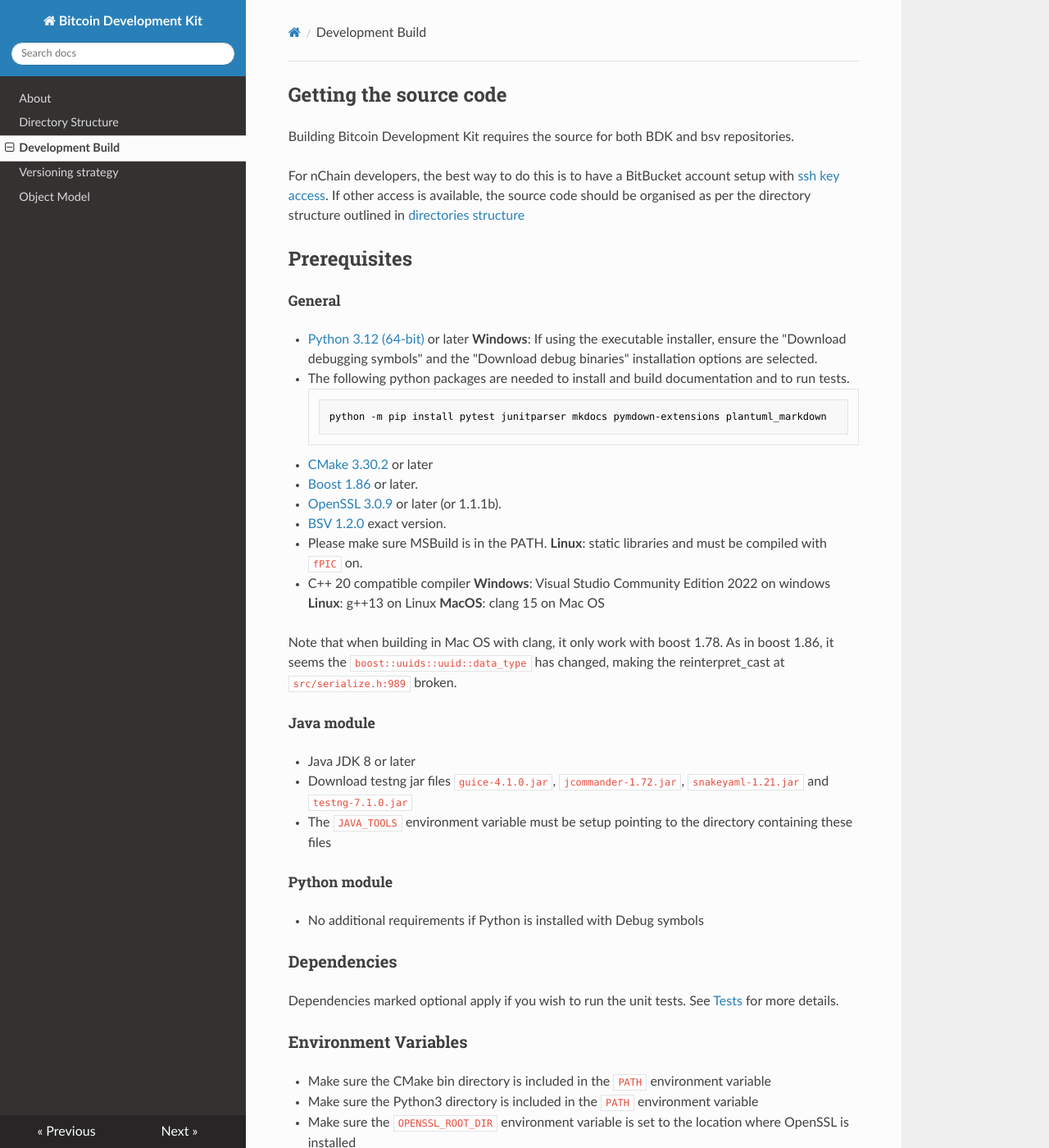
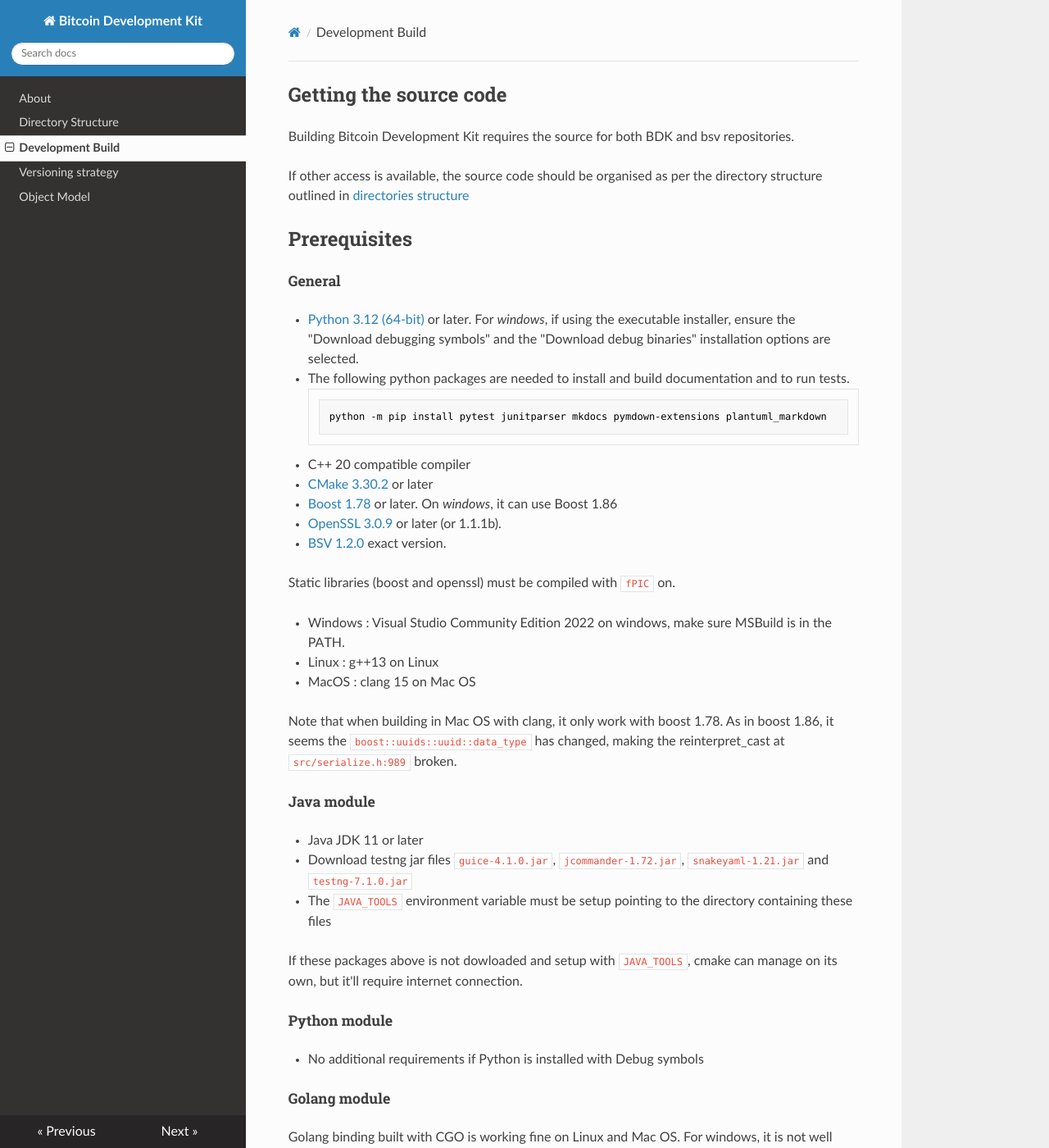
Before and after one commit to bitcoin-sv/bdk, an MkDocs documentation site: the page built from documentation/docs/build.md, in a window 1280 px wide and 1400 px high. Shown: the whole window at 82% size. Built offline with MkDocs 1.6.1, drawn with Linux system fonts in a browser that asks for light colours; nearby versions of some CDN libraries; some of the changed text lies outside the part shown.

Commit message:
review documentation and versioning

````diff
--- a/CMakeLists.txt
+++ b/CMakeLists.txt
@@ -57,8 +57,8 @@
 
 ## Global version should be the maximum of all version numbers
 set(BDK_VERSION_MAJOR "1" CACHE INTERNAL "Bitcoin Development Kit major version")
-set(BDK_VERSION_MINOR "0" CACHE INTERNAL "Bitcoin Development Kit minor version")
-set(BDK_VERSION_PATCH "1" CACHE INTERNAL "Bitcoin Development Kit patch version")
+set(BDK_VERSION_MINOR "2" CACHE INTERNAL "Bitcoin Development Kit minor version")
+set(BDK_VERSION_PATCH "0" CACHE INTERNAL "Bitcoin Development Kit patch version")
 
 set(CMAKE_INCLUDE_CURRENT_DIR ON)## Always include the current directory
 
--- a/documentation/docs/build.md
+++ b/documentation/docs/build.md
@@ -1,35 +1,42 @@
 ## Getting the source code
 Building Bitcoin Development Kit requires the source for both BDK and bsv repositories.
 
-For nChain developers, the best way to do this is to have a BitBucket account setup with [ssh key access](https://confluence.atlassian.com/bitbucket/set-up-an-ssh-key-728138079.html). If other access is available, the source code should be organised as per the directory structure outlined in [directories structure](directories.md)
+If other access is available, the source code should be organised as per the directory structure outlined in [directories structure](directories.md)
 
 ## Prerequisites
 ##### General
-- [Python 3.12 (64-bit)](https://www.python.org/downloads/release/python-3125) or later
-**Windows**: If using the executable installer, ensure the "Download debugging symbols" and the "Download debug binaries" installation options are selected.
+- [Python 3.12 (64-bit)](https://www.python.org/downloads/release/python-3125) or later. For _windows_, if using the executable installer, ensure the "Download debugging symbols" and the "Download debug binaries" installation options are selected.
 - The following python packages are needed to install and build documentation and to run tests.
 ```console
 python -m pip install pytest junitparser mkdocs pymdown-extensions plantuml_markdown
 ```
+- C++ 20 compatible compiler
 - [CMake 3.30.2](https://cmake.org/download/) or later
-- [Boost 1.86](https://www.boost.org/doc/libs/1_78_0/) or later.
+- [Boost 1.78](https://www.boost.org/doc/libs/1_78_0/) or later. On _windows_, it can use Boost 1.86
 - [OpenSSL 3.0.9](https://openssl-library.org/source/index.html) or later (or 1.1.1b).
 - [BSV 1.2.0](https://github.com/bitcoin-sv/bitcoin-sv/releases) exact version.
-- Please make sure MSBuild is in the PATH.
-**Linux**: static libraries and must be compiled with `fPIC` on.
-- C++ 20 compatible compiler
-**Windows**: Visual Studio Community Edition 2022 on windows
-**Linux**: g++13 on Linux
-**MacOS**: clang 15 on Mac OS
+
+Static libraries (boost and openssl) must be compiled with `fPIC` on.
+
+- Windows : Visual Studio Community Edition 2022 on windows, make sure MSBuild is in the PATH.
+- Linux : g++13 on Linux
+- MacOS : clang 15 on Mac OS
 
 Note that when building in Mac OS with clang, it only work with boost 1.78. As in boost 1.86, it seems the `boost::uuids::uuid::data_type` has changed, making the reinterpret_cast at `src/serialize.h:989` broken.
 
 ##### Java module
-- Java JDK 8 or later
+- Java JDK 11 or later
 - Download testng jar files `guice-4.1.0.jar`, `jcommander-1.72.jar`, `snakeyaml-1.21.jar` and `testng-7.1.0.jar`
 - The `JAVA_TOOLS` environment variable must be setup pointing to the directory containing these files
+
+If these packages above is not dowloaded and setup with `JAVA_TOOLS`, cmake can manage on its own, but it'll require internet connection.
+
 ##### Python module
 - No additional requirements if Python is installed with Debug symbols
+
+##### Golang module
+Golang binding built with CGO is working fine on Linux and Mac OS. For windows, it is not well tested, as the linking with DLL is not common.
+The golang module is build into a shared library, then CGO will link dynamically to it.
 
 ### Dependencies
 Dependencies marked optional apply if you wish to run the unit tests. See [Tests](#tests) for more details.
@@ -131,3 +139,20 @@
 - Change VM option `-Djava.library.path="$CMAKE_BUILD_DIR/x64/debug`
 - add the argument "-Ddebug=1" to VM options
 - use the method "PackageInfo.getPID()" to get the pid of the proccess and use C++ debugger "attach to process" functionality.
+
+##### Golang module enabling cgo
+
+When a project use gobdk, it has to enable cgo, and set some environments variable to cgo know where to find the installed `GoBDK`. Assuming the `bdk` package was unpacked to a directory `BDK_INSTALL_ROOT`.
+
+On Linux :
+```
+export CGO_CFLAGS="-I${BDK_INSTALL_ROOT}/include ${CGO_CFLAGS}"
+export CGO_LDFLAGS="-L${BDK_INSTALL_ROOT}/lib -L${BDK_INSTALL_ROOT}/bin ${CGO_LDFLAGS}"
+export LD_LIBRARY_PATH="${BDK_INSTALL_ROOT}/bin:${LD_LIBRARY_PATH}"
+```
+
+On Mac OS :
+```
+export CGO_CFLAGS="-I${BDK_INSTALL_ROOT}/include ${CGO_CFLAGS}"
+export CGO_LDFLAGS="-L${BDK_INSTALL_ROOT}/lib -L${BDK_INSTALL_ROOT}/bin -Wl,-rpath,${BDK_INSTALL_ROOT}/bin ${CGO_LDFLAGS}"
+```
--- a/documentation/mkdocs.yml
+++ b/documentation/mkdocs.yml
@@ -35,7 +35,6 @@
 
 extra_css:
 
-
 theme: readthedocs
 
 extra_css:
````
Also changed, not shown: other parts of documentation/docs/build.md (+2 -1 lines), documentation/docs/directories.md (+1 -1 lines), documentation/docs/index.md (+2 -2 lines), 4 other files.
